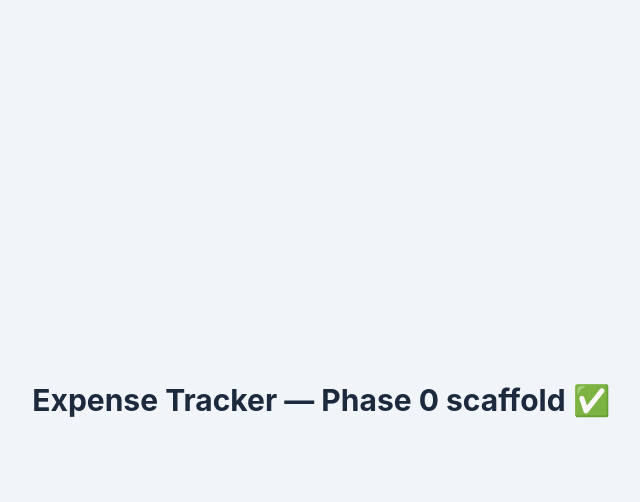
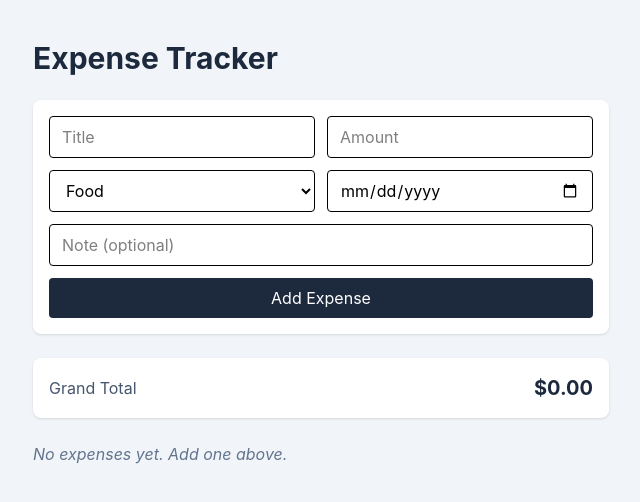
Before and after one commit to aayushhsapkota/react-redux-revision-expense-tracker-, a React (Vite) app: page / in a window 1280 px wide. Shown: the top 502 px of the page, without its empty margins (319-959 px from the left). Built offline with nearby package versions, Linux system fonts and the light colour scheme.

Commit message:
Add ExpenseForm, ExpenseList, and ExpenseItem components for expense tracking

```diff
--- a/src/App.jsx
+++ b/src/App.jsx
@@ -1,9 +1,33 @@
+import { useState } from 'react'
+import ExpenseForm from './components/ExpenseForm'
+import ExpenseList from './components/ExpenseList'
+
 function App() {
+  // This is the "lifted" state — the single source of truth for the whole app.
+  const [expenses, setExpenses] = useState([])
+
+  function handleAddExpense(newExpense) {
+    setExpenses((prev) => [newExpense, ...prev]) // newest first
+  }
+
+  const grandTotal = expenses.reduce((sum, e) => sum + e.amount, 0)
+
   return (
-    <div className="min-h-screen flex items-center justify-center bg-slate-100">
-      <h1 className="text-3xl font-bold text-slate-800">
-        Expense Tracker — Phase 0 scaffold ✅
-      </h1>
+    <div className="min-h-screen bg-slate-100 py-10 px-4">
+      <div className="max-w-xl mx-auto space-y-6">
+        <h1 className="text-3xl font-bold text-slate-800">Expense Tracker</h1>
+
+        <ExpenseForm onAddExpense={handleAddExpense} />
+
+        <div className="bg-white p-4 rounded-lg shadow flex justify-between items-center">
+          <span className="text-slate-600">Grand Total</span>
+          <span className="text-xl font-bold text-slate-800">
+            ${grandTotal.toFixed(2)}
+          </span>
+        </div>
+
+        <ExpenseList expenses={expenses} />
+      </div>
     </div>
   )
 }
--- /dev/null
+++ b/src/components/ExpenseForm.jsx
@@ -0,0 +1,93 @@
+import { useState } from 'react'
+
+const CATEGORIES = ['Food', 'Transport', 'Bills', 'Shopping', 'Other']
+
+const emptyForm = {
+  title: '',
+  amount: '',
+  category: CATEGORIES[0],
+  date: '',
+  note: '',
+}
+
+function ExpenseForm({ onAddExpense }) {
+  const [form, setForm] = useState(emptyForm)
+
+  // One handler for every field: the `name` attribute tells us which key to update.
+  function handleChange(event) {
+    const { name, value } = event.target
+    setForm((prev) => ({ ...prev, [name]: value }))
+  }
+
+  function handleSubmit(event) {
+    event.preventDefault() // stop the browser's default full-page-reload submit
+    if (!form.title || !form.amount || !form.date) return
+
+    onAddExpense({
+      ...form,
+      id: crypto.randomUUID(),
+      amount: parseFloat(form.amount),
+    })
+
+    setForm(emptyForm) // reset the form after adding
+  }
+
+  return (
+    <form
+      onSubmit={handleSubmit}
+      className="grid gap-3 sm:grid-cols-2 bg-white p-4 rounded-lg shadow"
+    >
+      <input
+        name="title"
+        value={form.title}
+        onChange={handleChange}
+        placeholder="Title"
+        className="border rounded px-3 py-2"
+      />
+      <input
+        name="amount"
+        type="number"
+        step="0.01"
+        min="0"
+        value={form.amount}
+        onChange={handleChange}
+        placeholder="Amount"
+        className="border rounded px-3 py-2"
+      />
+      <select
+        name="category"
+        value={form.category}
+        onChange={handleChange}
+        className="border rounded px-3 py-2"
+      >
+        {CATEGORIES.map((cat) => (
+          <option key={cat} value={cat}>
+            {cat}
+          </option>
+        ))}
+      </select>
+      <input
+        name="date"
+        type="date"
+        value={form.date}
+        onChange={handleChange}
+        className="border rounded px-3 py-2"
+      />
+      <input
+        name="note"
+        value={form.note}
+        onChange={handleChange}
+        placeholder="Note (optional)"
+        className="border rounded px-3 py-2 sm:col-span-2"
+      />
+      <button
+        type="submit"
+        className="sm:col-span-2 bg-slate-800 text-white rounded px-3 py-2 hover:bg-slate-700"
+      >
+        Add Expense
+      </button>
+    </form>
+  )
+}
+
+export default ExpenseForm
--- /dev/null
+++ b/src/components/ExpenseItem.jsx
@@ -0,0 +1,18 @@
+function ExpenseItem({ expense }) {
+  const { title, amount, category, date, note } = expense
+
+  return (
+    <li className="flex items-center justify-between border-b border-slate-200 py-3 last:border-none">
+      <div>
+        <p className="font-medium text-slate-800">{title}</p>
+        <p className="text-sm text-slate-500">
+          {category} · {date}
+          {note && ` · ${note}`}
+        </p>
+      </div>
+      <p className="font-semibold text-slate-800">${amount.toFixed(2)}</p>
+    </li>
+  )
+}
+
+export default ExpenseItem
--- /dev/null
+++ b/src/components/ExpenseList.jsx
@@ -0,0 +1,17 @@
+import ExpenseItem from './ExpenseItem'
+
+function ExpenseList({ expenses }) {
+  if (expenses.length === 0) {
+    return <p className="text-slate-500 italic">No expenses yet. Add one above.</p>
+  }
+
+  return (
+    <ul>
+      {expenses.map((expense) => (
+        <ExpenseItem key={expense.id} expense={expense} />
+      ))}
+    </ul>
+  )
+}
+
+export default ExpenseList
```
